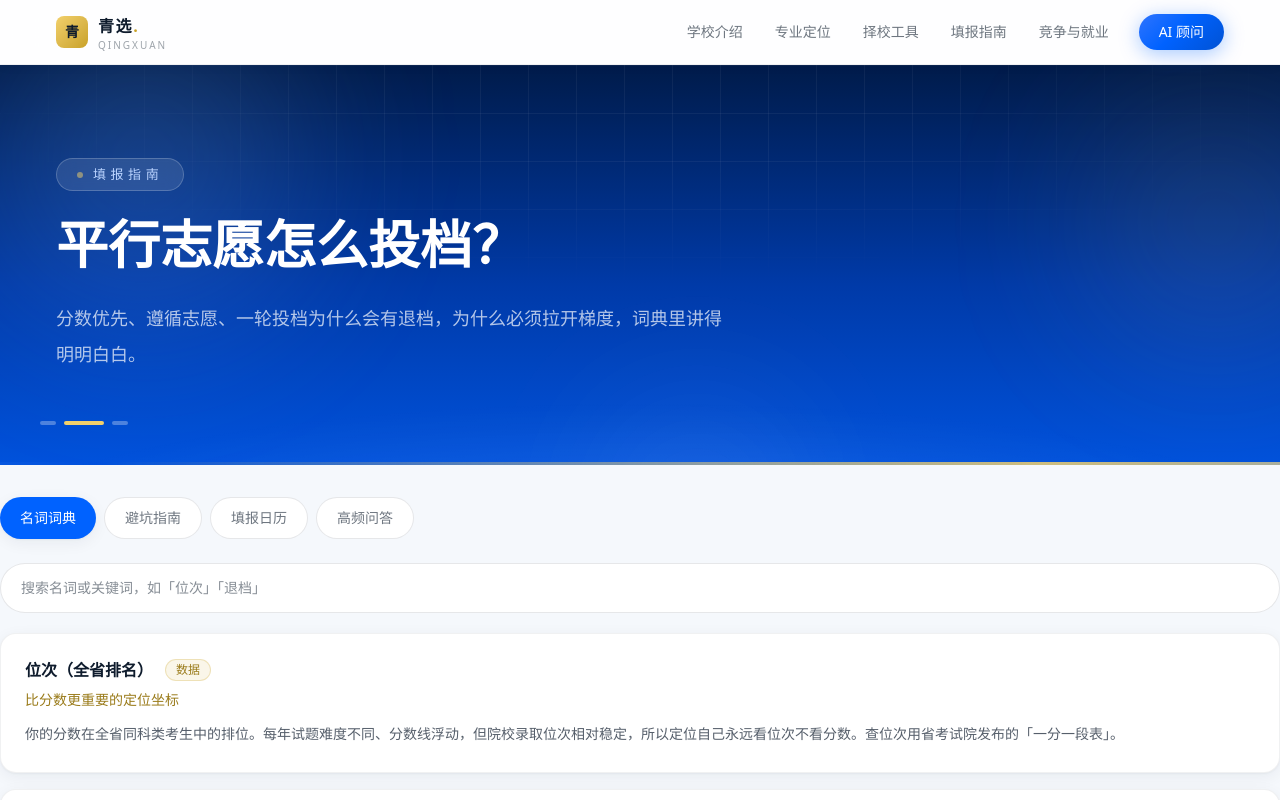
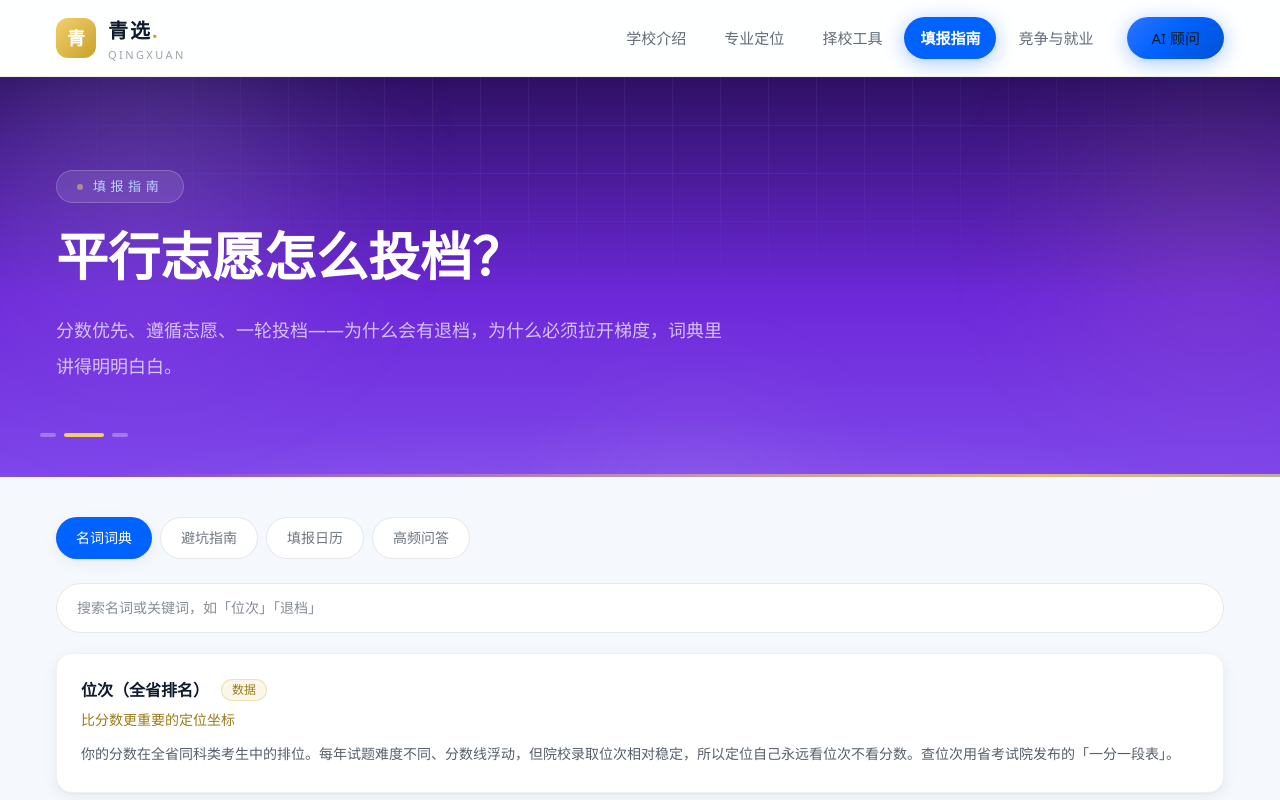
Before and after one commit to yuwangjuan1/qingxuan, a Next.js app: page /guide in a window 1280 px wide. Shown: the top 800 px of the page. Built offline with nearby package versions, Linux system fonts and the light colour scheme.

Commit message:
style: 页面banner多彩主题(橙/翠绿/紫/玫红)+轮播，内容区收回1200px，导航选中态放大，全局字号17px

```diff
--- /dev/null
+++ b/app/components/Nav.tsx
@@ -0,0 +1,56 @@
+"use client";
+
+import Link from "next/link";
+import { usePathname } from "next/navigation";
+
+const nav = [
+  { href: "/schools", label: "学校介绍" },
+  { href: "/majors", label: "专业定位" },
+  { href: "/tools", label: "择校工具" },
+  { href: "/guide", label: "填报指南" },
+  { href: "/insights", label: "竞争与就业" },
+];
+
+export default function Nav() {
+  const pathname = usePathname();
+
+  return (
+    <>
+      <nav className="hidden md:flex items-center gap-1.5 text-[15px]">
+        {nav.map((n) => {
+          const active = pathname === n.href || pathname.startsWith(n.href + "/");
+          return (
+            <Link
+              key={n.href}
+              href={n.href}
+              aria-current={active ? "page" : undefined}
+              className={
+                "px-4 py-2.5 rounded-full transition-all duration-200 " +
+                (active
+                  ? "bg-blue text-white font-semibold shadow-blue"
+                  : "text-ink/65 hover:text-blue hover:bg-blue/[0.08] font-medium")
+              }
+            >
+              {n.label}
+            </Link>
+          );
+        })}
+        <Link
+          href="/chat"
+          className={
+            "btn-blue ml-3 px-6 py-2.5 rounded-full font-medium " +
+            (pathname === "/chat" ? "ring-2 ring-blue/30 ring-offset-2" : "")
+          }
+        >
+          AI 顾问
+        </Link>
+      </nav>
+      <Link
+        href="/chat"
+        className="md:hidden btn-blue text-white text-sm px-5 py-2.5 rounded-full font-medium"
+      >
+        问顾问
+      </Link>
+    </>
+  );
+}
--- a/app/components/PageBanner.tsx
+++ b/app/components/PageBanner.tsx
@@ -11,11 +11,12 @@ type Props = {
   title?: string;
   desc?: string;
   stats?: { num: string; label: string }[];
+  theme?: "blue" | "orange" | "emerald" | "violet" | "rose";
 };
 
 const FALLBACK: Slide[] = [];
 
-export default function PageBanner({ slides = FALLBACK, tag, title, desc, stats }: Props) {
+export default function PageBanner({ slides = FALLBACK, tag, title, desc, stats, theme = "blue" }: Props) {
   const [idx, setIdx] = useState(0);
   const list = slides.length > 0 ? slides : [{ tag: tag ?? "", title, desc }];
   const cur = list[Math.min(idx, list.length - 1)];
@@ -27,7 +28,7 @@ export default function PageBanner({ slides = FALLBACK, tag, title, desc, stats
   }, [list.length]);
 
   return (
-    <section className="banner-deep text-white overflow-hidden">
+    <section className={"banner-deep text-white overflow-hidden theme-" + theme}>
       {/* 动效层 */}
       <div className="absolute inset-0 pointer-events-none">
         {/* 光斑 */}
--- a/app/globals.css
+++ b/app/globals.css
@@ -87,10 +87,10 @@ body {
   border-color: rgba(0, 98, 255, 0.35);
 }
 
-/* ========== 全宽 Banner（#0062ff 深空渐变 + 动效层） ========== */
+/* ========== 全宽 Banner（多彩主题渐变 + 动效层） ========== */
 .banner-deep {
   background:
-    linear-gradient(180deg, #001B4A 0%, #003AA8 55%, #0062FF 130%);
+    linear-gradient(180deg, var(--bg1, #001B4A) 0%, var(--bg2, #003AA8) 55%, var(--bg3, #0062FF) 130%);
   position: relative;
   width: 100%;
 }
@@ -100,6 +100,48 @@ body {
   inset: 0;
   background: radial-gradient(ellipse 90% 60% at 50% 120%, rgba(255, 255, 255, 0.10), transparent 60%);
   pointer-events: none;
+}
+
+/* 页面主题：学院蓝 / 橙 / 翠绿 / 紫 / 玫红 */
+.theme-blue {
+  --bg1: #001B4A;
+  --bg2: #003AA8;
+  --bg3: #0062FF;
+  --orb1: rgba(120, 180, 255, 0.55);
+  --orb2: rgba(242, 208, 107, 0.28);
+  --orb3: rgba(255, 255, 255, 0.22);
+}
+.theme-orange {
+  --bg1: #4A1D08;
+  --bg2: #9A3412;
+  --bg3: #EA580C;
+  --orb1: rgba(251, 146, 60, 0.5);
+  --orb2: rgba(250, 204, 21, 0.35);
+  --orb3: rgba(255, 237, 213, 0.25);
+}
+.theme-emerald {
+  --bg1: #022C22;
+  --bg2: #065F46;
+  --bg3: #059669;
+  --orb1: rgba(52, 211, 153, 0.45);
+  --orb2: rgba(250, 204, 21, 0.3);
+  --orb3: rgba(236, 253, 245, 0.22);
+}
+.theme-violet {
+  --bg1: #2E1065;
+  --bg2: #6D28D9;
+  --bg3: #8B5CF6;
+  --orb1: rgba(196, 181, 253, 0.5);
+  --orb2: rgba(242, 208, 107, 0.3);
+  --orb3: rgba(245, 243, 255, 0.22);
+}
+.theme-rose {
+  --bg1: #4C0519;
+  --bg2: #BE123C;
+  --bg3: #F43F5E;
+  --orb1: rgba(253, 164, 175, 0.5);
+  --orb2: rgba(250, 204, 21, 0.3);
+  --orb3: rgba(255, 241, 242, 0.22);
 }
 
 /* 光斑：缓慢漂移 */
@@ -114,7 +156,7 @@ body {
   height: 480px;
   left: -120px;
   top: -160px;
-  background: radial-gradient(circle, rgba(120, 180, 255, 0.55), transparent 65%);
+  background: radial-gradient(circle, var(--orb1, rgba(120, 180, 255, 0.55)), transparent 65%);
   animation: orb-drift 14s ease-in-out infinite alternate;
 }
 .banner-orb-b {
@@ -122,7 +164,7 @@ body {
   height: 380px;
   right: -80px;
   top: -60px;
-  background: radial-gradient(circle, rgba(242, 208, 107, 0.28), transparent 65%);
+  background: radial-gradient(circle, var(--orb2, rgba(242, 208, 107, 0.28)), transparent 65%);
   animation: orb-drift 18s ease-in-out infinite alternate-reverse;
 }
 .banner-orb-c {
@@ -130,7 +172,7 @@ body {
   height: 300px;
   left: 42%;
   bottom: -180px;
-  background: radial-gradient(circle, rgba(255, 255, 255, 0.22), transparent 65%);
+  background: radial-gradient(circle, var(--orb3, rgba(255, 255, 255, 0.22)), transparent 65%);
   animation: orb-drift 22s ease-in-out infinite alternate;
 }
 @keyframes orb-drift {
--- a/app/guide/page.tsx
+++ b/app/guide/page.tsx
@@ -29,14 +29,16 @@ export default function GuidePage() {
   return (
     <div>
       <PageBanner
+        theme="violet"
         slides={[
           { tag: "填报指南", title: "填报前过一遍，少走九成弯路", desc: "12 个规则名词、8 个经典坑位、高三全年时间线、10 条高频疑问。一站式补齐志愿填报的规则知识。" },
-          { tag: "填报指南", title: "平行志愿怎么投档？", desc: "分数优先、遵循志愿、一轮投档为什么会有退档，为什么必须拉开梯度，词典里讲得明明白白。" },
-          { tag: "填报指南", title: "八大经典坑位", desc: "不看组构成冲校名、体检限制漏检、热门专业当保底每年真实发生的翻车现场，逐个给你正确动作。" },
+          { tag: "填报指南", title: "平行志愿怎么投档？", desc: "分数优先、遵循志愿、一轮投档——为什么会有退档，为什么必须拉开梯度，词典里讲得明明白白。" },
+          { tag: "填报指南", title: "八大经典坑位", desc: "不看组构成冲校名、体检限制漏检、热门专业当保底……每年真实发生的翻车现场，逐个给你正确动作。" },
         ]}
       />
 
-      <div className="mt-8 flex flex-wrap gap-2">
+      <div className="max-w-[1200px] mx-auto px-4">
+      <div className="mt-10 flex flex-wrap gap-2">
         {TABS.map((t) => (
           <button
             key={t}
@@ -188,6 +190,7 @@ export default function GuidePage() {
           ))}
         </div>
       )}
+      </div>
     </div>
   );
 }
--- a/app/insights/page.tsx
+++ b/app/insights/page.tsx
@@ -11,13 +11,14 @@ export default function InsightsPage() {
   return (
     <div>
       <PageBanner
+        theme="rose"
         slides={[
           { tag: "竞争与就业", title: "12 条行业红绿灯", desc: "定性判断，来源公开可查。绿灯不是躺赢，红灯也不是劝退，是帮你把预期校准到真实水位。" },
           { tag: "竞争与就业", title: "医学的长周期，金融的降薪潮", desc: "十年长跑的专业和降薪缩编的行业，红绿灯里逐条讲清楚，帮你看懂时间维度上的性价比。" },
           { tag: "竞争与就业", title: "银发经济与 AI 冲击", desc: "老龄化带来哪些确定性需求？AI 正在重构哪些专业？结构性变化早知道，选择少踩坑。" },
         ]}
       />
-      <div className="max-w-4xl mx-auto px-4">
+      <div className="max-w-[1200px] mx-auto px-4">
       <div className="mt-8 space-y-5">
         {INSIGHTS.map((it) => (
           <article key={it.id} className="card card-hover p-7">
--- a/app/layout.tsx
+++ b/app/layout.tsx
@@ -1,5 +1,6 @@
 import type { Metadata } from "next";
 import Link from "next/link";
+import Nav from "@/app/components/Nav";
 import "./globals.css";
 
 export const metadata: Metadata = {
@@ -30,51 +31,29 @@ export default function RootLayout({ children }: { children: React.ReactNode })
   return (
     <html lang="zh-CN">
       <body className="min-h-screen flex flex-col">
-        <header className="sticky top-0 z-50 bg-white/85 backdrop-blur-lg text-ink border-b border-ink/[0.06] shadow-[0_1px_12px_rgba(14,27,44,0.04)]">
-          <div className="max-w-[1200px] mx-auto px-4 h-16 flex items-center justify-between">
-            <Link href="/" className="flex items-center gap-2.5 group">
-              <span className="w-8 h-8 rounded-lg bg-gradient-to-br from-gold-light to-gold text-ink font-bold flex items-center justify-center text-sm shadow-gold">
+        <header className="sticky top-0 z-50 bg-white/90 backdrop-blur-lg text-ink border-b border-ink/[0.06] shadow-[0_1px_12px_rgba(14,27,44,0.05)]">
+          <div className="max-w-[1200px] mx-auto px-4 h-[76px] flex items-center justify-between">
+            <Link href="/" className="flex items-center gap-3 group">
+              <span className="w-10 h-10 rounded-xl bg-gradient-to-br from-gold-light to-gold text-white font-bold flex items-center justify-center text-lg shadow-gold">
                 青
               </span>
               <span className="flex flex-col leading-none">
-                <span className="font-bold tracking-widest text-base">
+                <span className="font-bold tracking-widest text-xl">
                   青选<span className="text-gold">.</span>
                 </span>
-                <span className="text-[10px] tracking-[0.2em] text-ink/40 mt-0.5">QINGXUAN</span>
+                <span className="text-[11px] tracking-[0.22em] text-ink/40 mt-1">QINGXUAN</span>
               </span>
             </Link>
-            <nav className="hidden md:flex items-center gap-1 text-sm">
-              {nav.map((n) => (
-                <Link
-                  key={n.href}
-                  href={n.href}
-                  className="px-3.5 py-2 rounded-full text-ink/60 hover:text-blue hover:bg-blue/[0.07] transition-colors"
-                >
-                  {n.label}
-                </Link>
-              ))}
-              <Link
-                href="/chat"
-                className="btn-blue ml-3 text-white px-5 py-2 rounded-full font-medium"
-              >
-                AI 顾问
-              </Link>
-            </nav>
-            <Link
-              href="/chat"
-              className="md:hidden btn-blue text-white text-xs px-4 py-2 rounded-full font-medium"
-            >
-              问顾问
-            </Link>
+            <Nav />
           </div>
         </header>
         <main className="flex-1">{children}</main>
-        <footer className="bg-gradient-to-b from-[#123C7A] to-[#0B1D3A] text-paper/60 text-xs leading-relaxed">
+        <footer className="bg-gradient-to-b from-[#123C7A] to-[#0B1D3A] text-paper/70 text-sm leading-relaxed">
           <div className="max-w-[1200px] mx-auto px-4 py-12">
             <div className="flex flex-col md:flex-row md:items-start justify-between gap-8 pb-8 border-b border-white/10">
               <div className="max-w-sm">
                 <p className="text-gold-light font-bold text-base tracking-widest mb-2">青选 · 高考志愿决策平台</p>
-                <p className="text-paper/50">
+                <p className="text-paper/60">
                   不预测分数线，只教你怎么选。让每个家庭自己拿主意。
                 </p>
               </div>
@@ -101,10 +80,10 @@ export default function RootLayout({ children }: { children: React.ReactNode })
               </div>
             </div>
             <div className="pt-6 space-y-2">
-              <p className="text-paper/40">
+              <p className="text-paper/55">
                 免责声明：本平台提供志愿决策方法与公开信息整理，不提供分数线预测，不承诺录取结果，不代表任何招生机构。填报前请以各省考试院与院校官方招生章程为准。
               </p>
-              <p className="text-paper/40">© 2026 青选 QingXuan</p>
+              <p className="text-paper/55">© 2026 青选 QingXuan</p>
             </div>
           </div>
         </footer>
--- a/app/majors/page.tsx
+++ b/app/majors/page.tsx
@@ -30,14 +30,17 @@ export default function MajorsPage() {
 
   return (
     <div>
-      <div className="page-banner rounded-3xl px-8 py-10 md:px-12">
-        <h1 className="text-3xl md:text-4xl font-bold">专业定位</h1>
-        <p className="mt-3 text-ink/60 max-w-2xl leading-relaxed text-sm md:text-base">
-          {ALL_MAJORS.length} 个专业讲清四件事：学什么、四个出口、适合谁、坑在哪。已收录 {trapCount} 个名称陷阱专业，报前先祛魅。
-        </p>
-      </div>
+      <PageBanner
+        theme="emerald"
+        slides={[
+          { tag: "专业定位", title: "24 个专业，先祛魅再心动", desc: "学什么、四个出口、适合谁、坑在哪——每个专业讲清四件事。名称陷阱逐个拆穿，报前心里有底。" },
+          { tag: "专业定位", title: "名称陷阱逐个拆穿", desc: "信息与计算科学是数学、生物医学工程不能当医生……名字像 A 实际是 B 的专业，这里逐个标注，报前先祛魅。" },
+          { tag: "专业定位", title: "四出口地图", desc: "就业、深造、考公、其他路径，四个出口各是什么样，一张图看完再决定报不报。" },
+        ]}
+      />
 
-      <div className="mt-8 space-y-4">
+      <div className="max-w-[1200px] mx-auto px-4">
+      <div className="mt-10 space-y-4">
         <input
           value={query}
           onChange={(e) => setQuery(e.target.value)}
@@ -100,6 +103,7 @@ export default function MajorsPage() {
           ))}
         </div>
       )}
+      </div>
     </div>
   );
 }
--- a/app/schools/page.tsx
+++ b/app/schools/page.tsx
@@ -31,14 +31,17 @@ export default function SchoolsPage() {
 
   return (
     <div>
-      <div className="page-banner rounded-3xl px-8 py-10 md:px-12">
-        <h1 className="text-3xl md:text-4xl font-bold">学校介绍</h1>
-        <p className="mt-3 text-ink/60 max-w-2xl leading-relaxed text-sm md:text-base">
-          {ALL_SCHOOLS.length} 所结构化院校卡：实力在哪、政策如何、坑在哪。信息来自公开资料整理，报考前请核对当年招生章程。
-        </p>
-      </div>
+      <PageBanner
+        theme="orange"
+        slides={[
+          { tag: "学校介绍", title: "34 所院校，结构化拆解", desc: "学科实力、转专业政策、报考避坑点，一张卡讲清一所学校。信息来自公开资料整理，报考前请核对当年招生章程。" },
+          { tag: "学校介绍", title: "不只看校名，要看专业组", desc: "同一所大学的不同专业组，命运可能天差地别。逐卡标注了调剂风险与校区差异，帮你避开「以为的和实际的」落差。" },
+          { tag: "学校介绍", title: "搜索 + 筛选，快速定位", desc: "按 985/211/双非、综合/理工/财经/师范分类筛选，支持校名、城市、关键词搜索，三十秒圈定候选池。" },
+        ]}
+      />
 
-      <div className="mt-8 space-y-4">
+      <div className="max-w-[1200px] mx-auto px-4">
+      <div className="mt-10 space-y-4">
         <input
           value={query}
           onChange={(e) => setQuery(e.target.value)}
@@ -108,6 +111,7 @@ export default function SchoolsPage() {
           ))}
         </div>
       )}
+      </div>
     </div>
   );
 }
--- a/app/tools/page.tsx
+++ b/app/tools/page.tsx
@@ -104,12 +104,14 @@ export default function ToolsPage() {
   return (
     <div>
       <PageBanner
+        theme="blue"
         tag="择校工具"
         title="五个工具，把纠结变成动作"
         desc="位次分档、梯度自查、防退档终检、志愿清单、二选一矩阵。全部在本地浏览器计算，不收集任何信息。"
       />
 
-      <div className="mt-8 flex flex-wrap gap-2">
+      <div className="max-w-[1200px] mx-auto px-4">
+      <div className="mt-10 flex flex-wrap gap-2">
         {TABS.map((t) => (
           <button
             key={t}
@@ -387,6 +389,7 @@ export default function ToolsPage() {
           </div>
         </div>
       )}
+      </div>
     </div>
   );
 }
```
